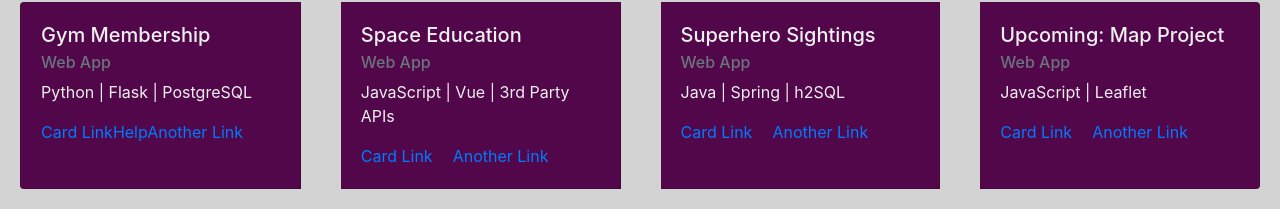
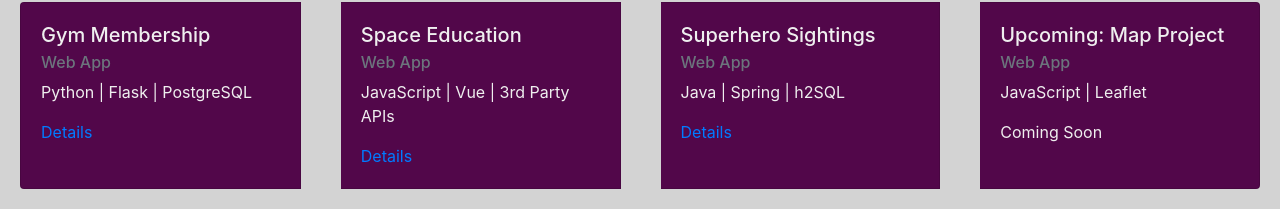
Before and after one commit to ecoBela/website_portfolio, a React (Create React App) app: page /projects in a window 1280 px wide. Shown: the part 380-596 px from the top of the page. Built offline with nearby package versions, Linux system fonts and the light colour scheme.

Commit message:
changed link content on each project component

```diff
--- a/src/Components/Gym.js
+++ b/src/Components/Gym.js
@@ -6,6 +6,7 @@ const Gym = () =>{
         <h2>Gym project page</h2>
         <p>Images/screenshots of gym app</p>
         <p>Brief with MVP, extensions and lessons learned</p>
+        <a href="/projects">Back to list of projects</a>
 
         </>
     )
--- a/src/Components/Space.js
+++ b/src/Components/Space.js
@@ -6,6 +6,7 @@ const Space = () =>{
         <h2>Space project page</h2>
         <p>Images/screenshots of space app</p>
         <p>Brief with MVP, extensions and lessons learned</p>
+        <a href="/projects">Back to list of projects</a>
 
         </>
     )
--- a/src/Components/Superhero.js
+++ b/src/Components/Superhero.js
@@ -6,6 +6,7 @@ const Superhero = () =>{
         <h2>Superhero project page</h2>
         <p>Images/screenshots of superhero app</p>
         <p>Brief with MVP, extensions and lessons learned</p>
+        <a href="/projects">Back to list of projects</a>
 
         </>
     )
--- a/src/Containers/Projects.js
+++ b/src/Containers/Projects.js
@@ -37,45 +37,32 @@ const Projects = () => {
                 <Card.Body>
                     <Card.Title>Gym Membership</Card.Title>
                     <Card.Subtitle className="mb-2 text-muted">Web App</Card.Subtitle>
-                    <Card.Text>
-                    Python | Flask | PostgreSQL
-                    </Card.Text>
-                    <Card.Link href="/projects/gym">Card Link</Card.Link>
-                    <a href="/projects/gym">Help</a>
-                    <Card.Link href="#">Another Link</Card.Link>
+                    <Card.Text>Python | Flask | PostgreSQL </Card.Text>
+                    <Card.Link href="/projects/gym">Details</Card.Link>
                 </Card.Body>
             </Card>
             <Card style={{ width: '18rem', margin: '20px' }}>
                 <Card.Body>
                     <Card.Title>Space Education</Card.Title>
                     <Card.Subtitle className="mb-2 text-muted">Web App</Card.Subtitle>
-                    <Card.Text>
-                    JavaScript | Vue | 3rd Party APIs
-                    </Card.Text>
-                    <Card.Link href="/projects/space">Card Link</Card.Link>
-                    <Card.Link href="#">Another Link</Card.Link>
+                    <Card.Text>JavaScript | Vue | 3rd Party APIs</Card.Text>
+                    <Card.Link href="/projects/space">Details</Card.Link>
                 </Card.Body>
             </Card>
             <Card style={{ width: '18rem', margin: '20px' }}>
                 <Card.Body>
                     <Card.Title>Superhero Sightings</Card.Title>
                     <Card.Subtitle className="mb-2 text-muted">Web App</Card.Subtitle>
-                    <Card.Text>
-                    Java | Spring | h2SQL
-                    </Card.Text>
-                    <Card.Link href="/projects/superhero">Card Link</Card.Link>
-                    <Card.Link href="#">Another Link</Card.Link>
+                    <Card.Text> Java | Spring | h2SQL </Card.Text>
+                    <Card.Link href="/projects/superhero">Details</Card.Link>
                 </Card.Body>
             </Card>
             <Card style={{ width: '18rem', margin: '20px' }}>
                 <Card.Body>
                     <Card.Title>Upcoming: Map Project</Card.Title>
                     <Card.Subtitle className="mb-2 text-muted">Web App</Card.Subtitle>
-                    <Card.Text>
-                    JavaScript | Leaflet
-                    </Card.Text>
-                    <Card.Link href="#">Card Link</Card.Link>
-                    <Card.Link href="#">Another Link</Card.Link>
+                    <Card.Text>JavaScript | Leaflet </Card.Text>
+                    <Card.Text>Coming Soon</Card.Text>
                 </Card.Body>
             </Card>
             </CardGroup>
```
